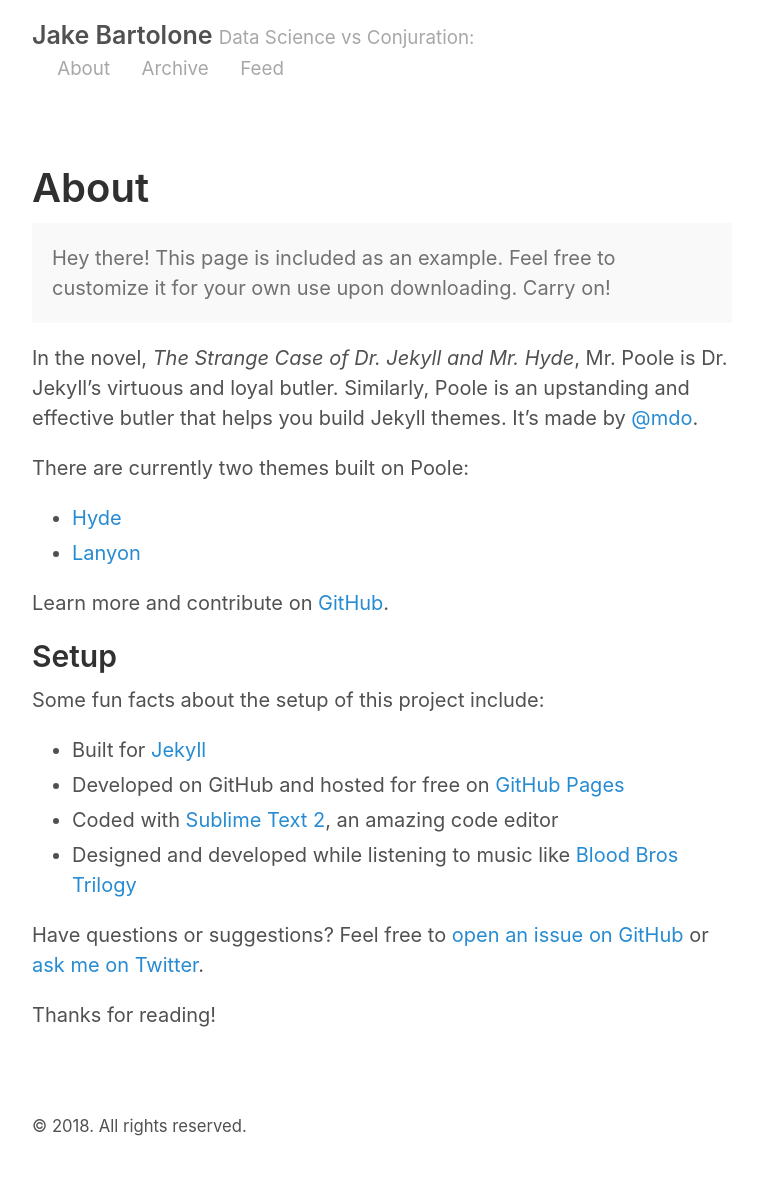
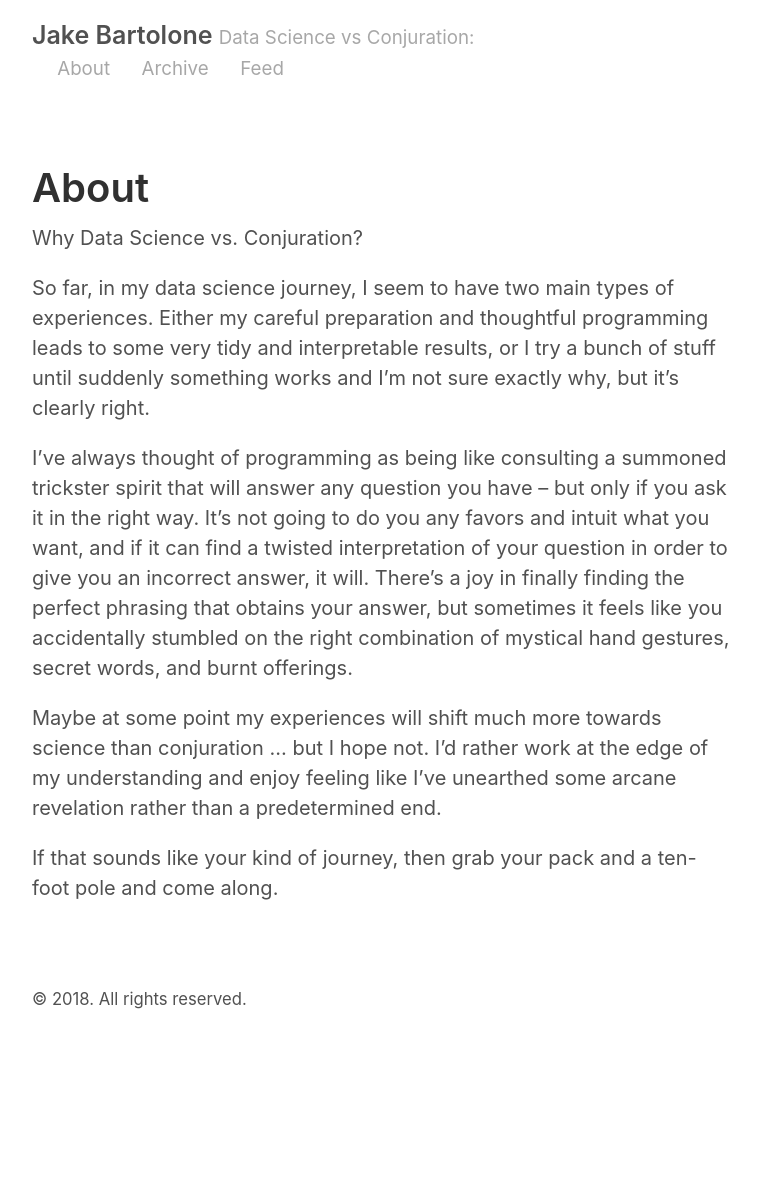
Before and after one commit to bartolone/bartolone.github.io, a Jekyll site: the page built from about.md, in a window 1280 px wide. Shown: the whole page, without its empty margins (258-1017 px from the left). Built offline with Jekyll 4.4.1, drawn with Linux system fonts in a browser that asks for light colours; after the commit the page ends 1053 px from its top, so only the background shows below that.

Commit message:
first official post and about update

```diff
--- a/about.md
+++ b/about.md
@@ -3,28 +3,12 @@ layout: page
 title: About
 ---
 
-<p class="message">
-  Hey there! This page is included as an example. Feel free to customize it for your own use upon downloading. Carry on!
-</p>
+Why Data Science vs. Conjuration?
 
-In the novel, *The Strange Case of Dr. Jekyll and Mr. Hyde*, Mr. Poole is Dr. Jekyll's virtuous and loyal butler. Similarly, Poole is an upstanding and effective butler that helps you build Jekyll themes. It's made by [@mdo](https://twitter.com/mdo).
+So far, in my data science journey, I seem to have two main types of experiences. Either my careful preparation and thoughtful programming leads to some very tidy and interpretable results, or I try a bunch of stuff until suddenly something works and I'm not sure exactly why, but it's clearly right.
 
-There are currently two themes built on Poole:
+I've always thought of programming as being like consulting a summoned trickster spirit that will answer any question you have -- but only if you ask it in the right way. It's not going to do you any favors and intuit what you want, and if it can find a twisted interpretation of your question in order to give you an incorrect answer, it will. There's a joy in finally finding the perfect phrasing that obtains your answer, but sometimes it feels like you accidentally stumbled on the right combination of mystical hand gestures, secret words, and burnt offerings.
 
-* [Hyde](http://hyde.getpoole.com)
-* [Lanyon](http://lanyon.getpoole.com)
+Maybe at some point my experiences will shift much more towards science than conjuration ... but I hope not. I'd rather work at the edge of my understanding and enjoy feeling like I've unearthed some arcane revelation rather than a predetermined end.
 
-Learn more and contribute on [GitHub](https://github.com/poole).
-
-## Setup
-
-Some fun facts about the setup of this project include:
-
-* Built for [Jekyll](http://jekyllrb.com)
-* Developed on GitHub and hosted for free on [GitHub Pages](https://pages.github.com)
-* Coded with [Sublime Text 2](http://sublimetext.com), an amazing code editor
-* Designed and developed while listening to music like [Blood Bros Trilogy](https://soundcloud.com/maddecent/sets/blood-bros-series)
-
-Have questions or suggestions? Feel free to [open an issue on GitHub](https://github.com/poole/poole/issues/new) or [ask me on Twitter](https://twitter.com/mdo).
-
-Thanks for reading!
+If that sounds like your kind of journey, then grab your pack and a ten-foot pole and come along.
```
Also changed, not shown: _posts/2018-09-29-Data-Science-and-Intuition.md (added, +24 -0 lines).
